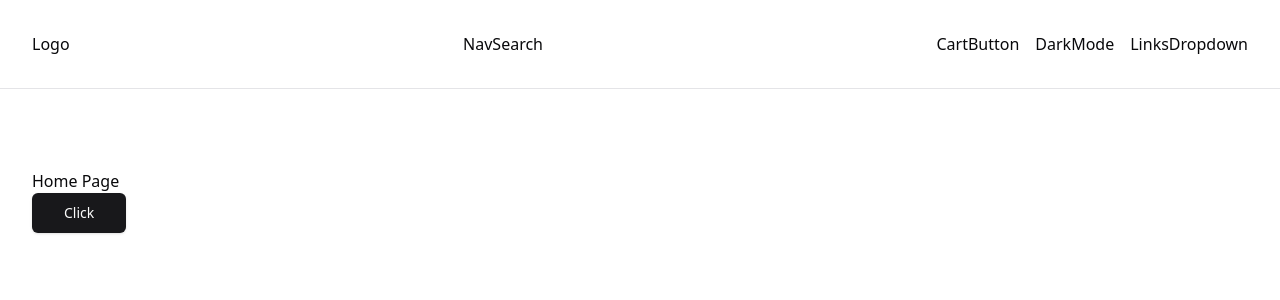
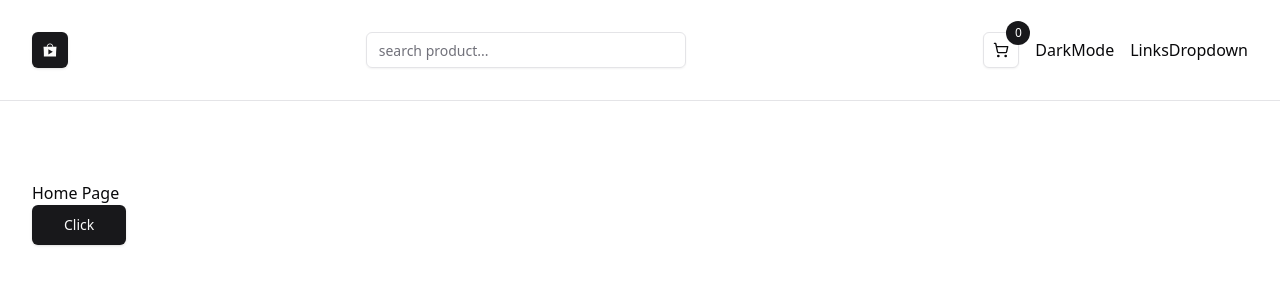
Before and after one commit to Ermias1995/Store-Project, a Next.js app: page / in a window 1280 px wide. Shown: the top 300 px of the page. Built offline with nearby package versions, Linux system fonts and the light colour scheme.

Commit message:
make cart button and Logo

```diff
--- a/components/navbar/CartButton.tsx
+++ b/components/navbar/CartButton.tsx
@@ -1,6 +1,20 @@
-function CartButton() {
+import Link from "next/link";
+import { Button } from "../ui/button";
+import { LuShoppingCart } from "react-icons/lu";
+
+
+async function CartButton() {
+
+  const numItemsInCart = 0;
   return (
-    <div>CartButton</div>
+    <Button asChild variant='outline' size='icon'
+    className="flex justtify-center items-center relative">
+      <Link href='/cart'>
+        <LuShoppingCart/>
+        <span className="absolute -top-3 -right-3 bg-primary text-white
+        rounded-full h-6 w-6 flex items-center justify-center text-xs">{numItemsInCart}</span>
+      </Link>
+    </Button>
   )
 }
 export default CartButton
--- a/components/navbar/Logo.tsx
+++ b/components/navbar/Logo.tsx
@@ -1,6 +1,15 @@
+import {Button} from "@/components/ui/button";
+import Link from "next/link";
+import { IoMdAppstore } from "react-icons/io";
+
+
 function Logo() {
   return (
-    <div>Logo</div>
+    <Button size='icon' asChild>
+      <Link href="/">
+        <IoMdAppstore className="w-6 h-6"/>
+      </Link>
+    </Button>
   )
 }
 export default Logo
--- a/components/navbar/NavSearch.tsx
+++ b/components/navbar/NavSearch.tsx
@@ -1,6 +1,12 @@
+import { Input } from "../ui/input"
+
 function NavSearch() {
   return (
-    <div>NavSearch</div>
+    <Input
+      type="search"
+      placeholder="search product..."
+      className="max-w-xs dark:bg-muted"
+    />
   )
 }
 export default NavSearch
--- a/package.json
+++ b/package.json
@@ -24,6 +24,7 @@
     "next": "15.1.7",
     "react": "^19.0.0",
     "react-dom": "^19.0.0",
+    "react-icons": "^5.4.0",
     "tailwind-merge": "^3.0.1",
     "tailwindcss-animate": "^1.0.7"
   },
```
Also changed, not shown: 1 other file (tests, documents, lock files or other folders).
